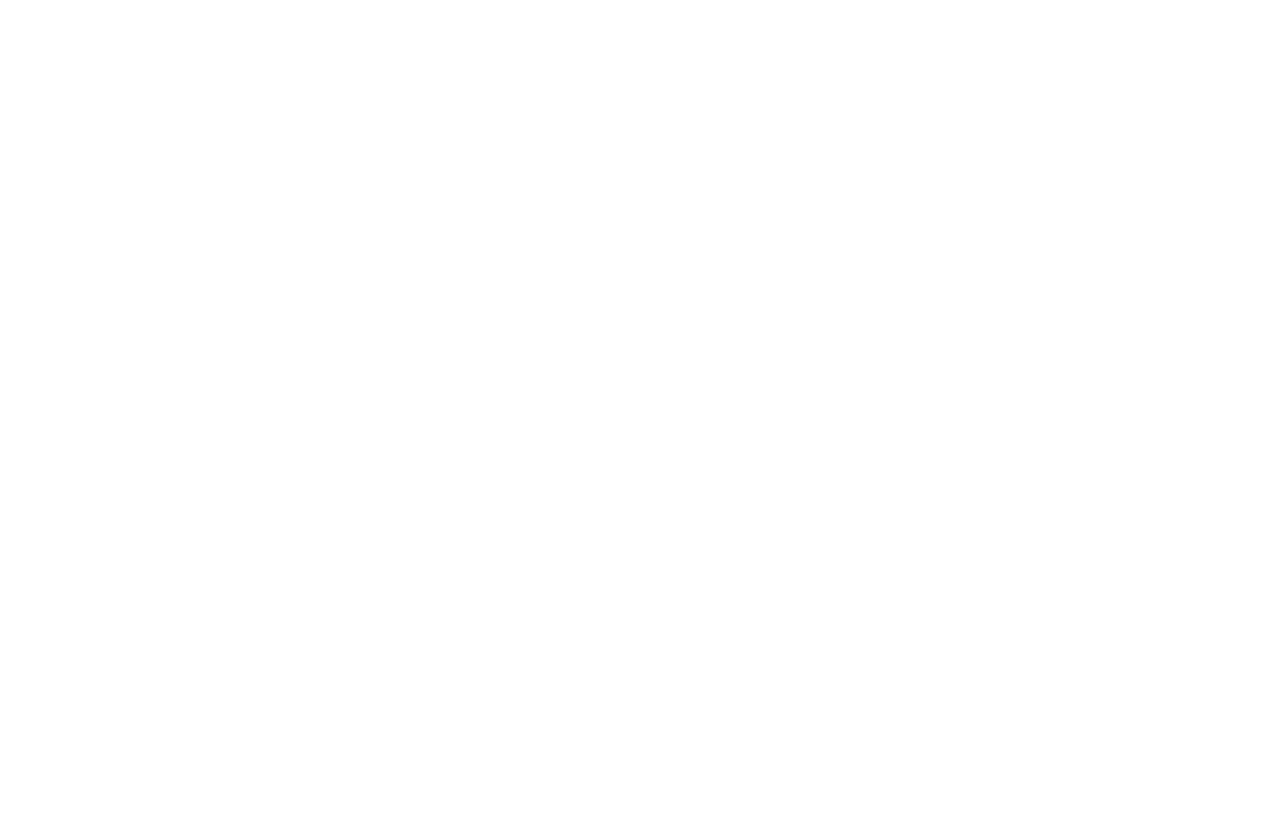
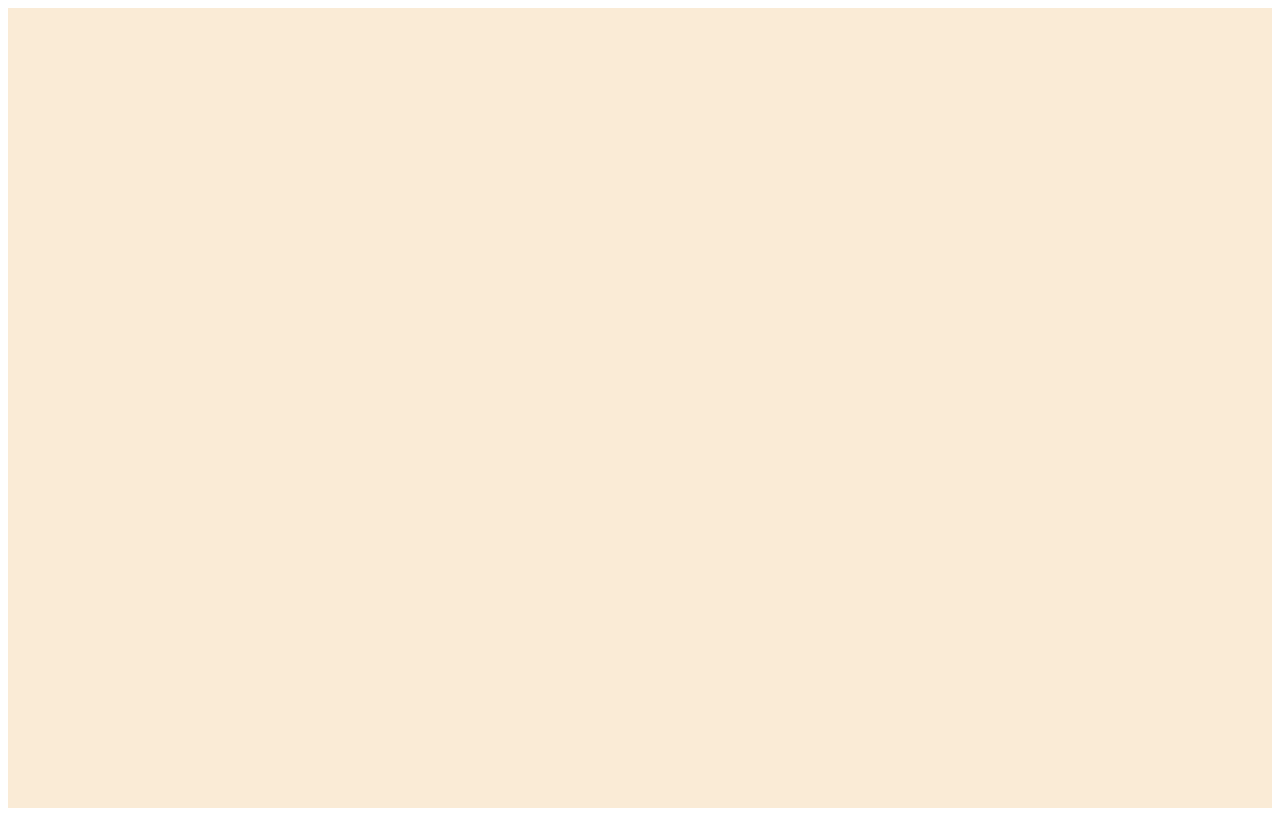
Before and after one commit to Play-Ground-Dep/Clone-pull-request, a website: page src/index.html in a window 1280 px wide. Drawn offline with Linux system fonts and the light colour scheme.

Commit message:
add reset file

```diff
--- a/src/index.html
+++ b/src/index.html
@@ -6,8 +6,14 @@
           content="width=device-width, user-scalable=no, initial-scale=1.0, maximum-scale=1.0, minimum-scale=1.0">
     <meta http-equiv="X-UA-Compatible" content="ie=edge">
     <title>Document</title>
+    <link href="reset.css">
+    <link rel="stylesheet" href="style.css">
 </head>
 <body>
+    <div class="main-div">
+        <footer>
 
+        </footer>
+    </div>
 </body>
 </html>
--- /dev/null
+++ b/src/reset.css
@@ -0,0 +1,50 @@
+/* http://meyerweb.com/eric/tools/css/reset/
+   v2.0 | 20110126
+   License: none (public domain)
+*/
+
+html, body, div, span, applet, object, iframe,
+h1, h2, h3, h4, h5, h6, p, blockquote, pre,
+a, abbr, acronym, address, big, cite, code,
+del, dfn, em, img, ins, kbd, q, s, samp,
+small, strike, strong, sub, sup, tt, var,
+b, u, i, center,
+dl, dt, dd, ol, ul, li,
+fieldset, form, label, legend,
+table, caption, tbody, tfoot, thead, tr, th, td,
+article, aside, canvas, details, embed,
+figure, figcaption, footer, header, hgroup,
+menu, nav, output, ruby, section, summary,
+time, mark, audio, video {
+    margin: 0;
+    padding: 0;
+    border: 0;
+    font-size: 100%;
+    /*
+    font: inherit;
+    */
+    vertical-align: baseline;
+}
+/* HTML5 display-role reset for older browsers */
+article, aside, details, figcaption, figure,
+footer, header, hgroup, menu, nav, section {
+    display: block;
+}
+body {
+    line-height: 1;
+}
+ol, ul {
+    list-style: none;
+}
+blockquote, q {
+    quotes: none;
+}
+blockquote:before, blockquote:after,
+q:before, q:after {
+    content: '';
+    content: none;
+}
+table {
+    border-collapse: collapse;
+    border-spacing: 0;
+}
--- /dev/null
+++ b/src/style.css
@@ -0,0 +1,8 @@
+*{
+    box-sizing: border-box;
+}
+.main-div{
+    height:100vh;
+    width: 100%;
+    background-color: antiquewhite;
+}
```
